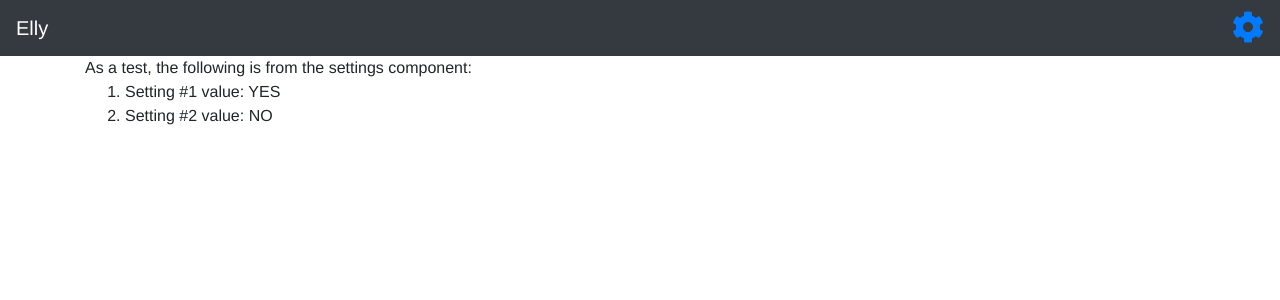
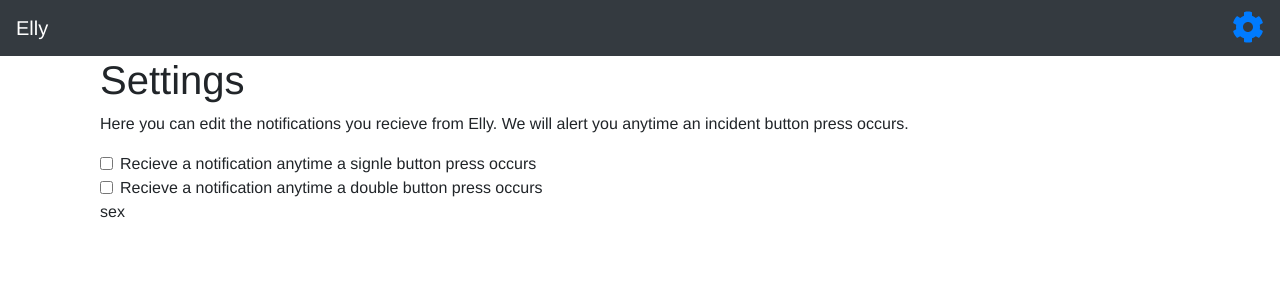
Before and after one commit to EllyCo/elly-app-frontend, a Vue app: page /#/settings in a window 1280 px wide. Shown: the top 300 px of the page. Built offline with nearby package versions, Linux system fonts and the light colour scheme.

Commit message:
started settings compnent

```diff
--- a/src/components/settings.vue
+++ b/src/components/settings.vue
@@ -1,11 +1,31 @@
 <template>
   <div id="settings">
-    As a test, the following is from the settings component:
-    <ol>
-        <li>Setting #1 value: {{ setting1 }}</li>
-        <li>Setting #2 value: {{ setting2 }}</li>
-    </ol>
-  </div>
+    <div class="container">
+  <div class="row">
+    <h1 class="col">
+Settings    </h1>
+</div>
+<div class="row">
+<p class="col">
+  Here you can edit the notifications you recieve from Elly.
+  We will alert you anytime an incident button press occurs.</p>
+</div>
+<div class="form-check">
+  <input class="form-check-input" type="checkbox" value="" id="defaultCheck1">
+  <label class="form-check-label" for="defaultCheck1">
+Recieve a notification anytime a signle button press occurs  </label>
+</div>
+<div class="form-check">
+  <input class="form-check-input" type="checkbox" value="" id="defaultCheck1">
+  <label class="form-check-label" for="defaultCheck1">
+Recieve a notification anytime a double button press occurs  </label>
+</div>
+<div class="row">
+<p class="col">
+    sex</p>
+</div>
+</div>
+</div>
 </template>
 
 <script>
```
